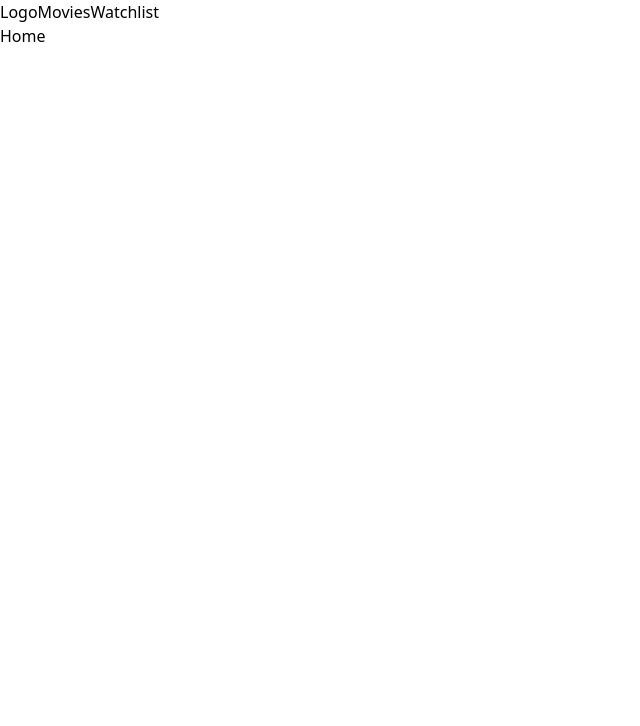
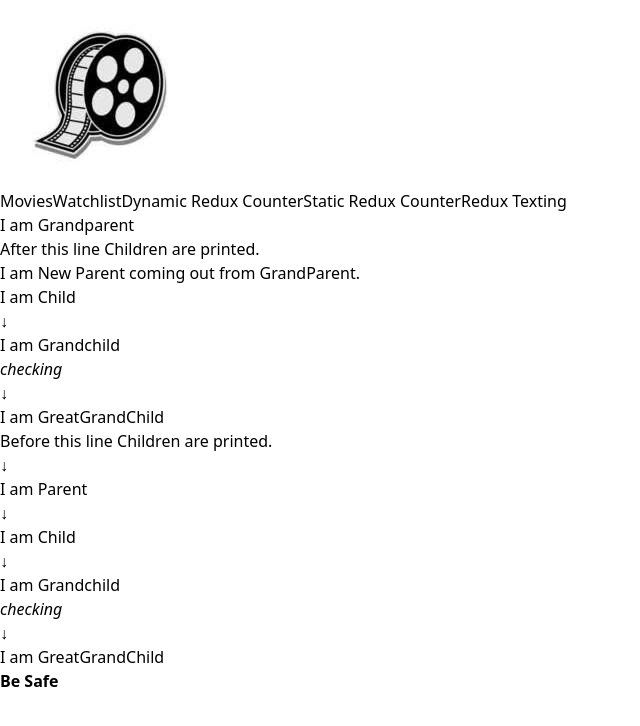
Before and after one commit to kunal1274/vite2_movies, a React (Vite) app: page / in a window 1280 px wide. Shown: the top 726 px of the page, without its empty margins (0-640 px from the left). Built offline with nearby package versions, Linux system fonts and the light colour scheme.

Commit message:
6th push on adding redux counter and redux dynamic counters, redux texting not completed yet

```diff
--- a/package.json
+++ b/package.json
@@ -10,8 +10,10 @@
     "preview": "vite preview"
   },
   "dependencies": {
+    "@reduxjs/toolkit": "^2.2.5",
     "react": "^18.2.0",
     "react-dom": "^18.2.0",
+    "react-redux": "^9.1.2",
     "react-router-dom": "^6.23.1"
   },
   "devDependencies": {
--- a/src/App.jsx
+++ b/src/App.jsx
@@ -2,21 +2,36 @@ import { Route, Routes } from "react-router-dom"
 import NavbarComponent from "./components/navbar/Navbar"
 import HomePage from "./pages/home/Home"
 import WatchlistPage from "./pages/watchlist/Watchlist"
+import Grandparent from "./context/example/ContextExample"
+import AttributesContext from "./context/example/ContextExample"
+import CounterWithReduxComponent from "./redux/component/CounterWithRedux"
+import {Provider} from 'react-redux';
+import { reduxStore } from "./redux/store/store"
+import EnterTextComponent from "./redux/component/EnterText"
+import AdaptableCounterComponent from "./redux/component/AdaptableCounter"
 
 function App() {
 
 
   return (
     <>
+
     <div className="ml-40">
+    <Provider store={reduxStore}>
 
-      <NavbarComponent/>
-      <Routes>
-        <Route path="/" element={<HomePage/>}/>
-        <Route path="/watchlist" element={<WatchlistPage/>}/>
-      </Routes>
+        <NavbarComponent/>
+        <Routes>
+          <Route path="/adaptablecounter" element={<AdaptableCounterComponent/>}/>
+          <Route path="/entertext" element={<EnterTextComponent/>}/>
+          <Route path="/counter" element={<CounterWithReduxComponent/>}/>
+          <Route path="/" element={<AttributesContext/>}/>
+          <Route path="/home" element={<HomePage/>}/>
+          <Route path="/watchlist" element={<WatchlistPage/>}/>
+        </Routes>
+        </Provider>
 
     </div>
+
 
     </>
   )
--- a/src/components/navbar/Navbar.jsx
+++ b/src/components/navbar/Navbar.jsx
@@ -1,11 +1,17 @@
 import { Link } from "react-router-dom";
+import logo from "../../assets/images/movie.jpeg"
 
 function NavbarComponent(){
     return(
-        <div className="flex justify-start mt-20 mb-10 space-x-7 text-4xl font-bold text-blue-800">
-            <Link to="/">Logo</Link>
+        <div className="flex justify-start items-center mt-20 mb-10 space-x-7 text-4xl font-bold text-blue-800">
+            <Link to="/">
+                <img src={logo} className="w-[50px] h-[60px]" alt="movie_logo"/>
+            </Link>
             <Link to="/">Movies</Link>
             <Link to="/watchlist">Watchlist</Link>
+            <Link className="text-xl text-blue-600 font-normal" to="/adaptablecounter">Dynamic Redux Counter</Link>
+            <Link className="text-xl text-blue-600 font-normal" to="/counter">Static Redux Counter</Link>
+            <Link className="text-xl text-blue-600 font-normal" to="/entertext">Redux Texting</Link>
         </div>
     );
 
--- /dev/null
+++ b/src/context/example/ContextExample.jsx
@@ -0,0 +1,69 @@
+import React, { useContext } from "react";
+
+const attributesContextWrapper = React.createContext();
+
+function AttributesContext(){
+    return(
+    <attributesContextWrapper.Provider value={"checking"}>
+        <Grandparent>
+            <NewParent/>
+        </Grandparent>
+    </attributesContextWrapper.Provider>
+    );
+}
+
+function Grandparent({children}){
+    const msg = "Be Safe";
+
+    return <div>
+        I am Grandparent
+        <p>After this line Children are printed.</p>
+        {children}
+        <p>Before this line Children are printed.</p>
+        <div>&#8595;</div>
+        <Parent message={msg}/>
+    </div>
+}
+
+function NewParent(){
+    return <div>
+        I am New Parent coming out from GrandParent.
+        <Child></Child>
+    </div>
+}
+
+function Parent({message}){
+    return <div>
+        I am Parent
+        <div>&#8595;</div>
+        <Child message={message}/>
+    </div>
+}
+
+function Child({message}){
+    return <div>
+        I am Child
+        <div>&#8595;</div>
+        <GrandChild message={message}/>
+    </div>
+}
+
+function GrandChild({message}){
+    const usingAttributesContextValue = useContext(attributesContextWrapper);
+    return <div>
+        I am Grandchild
+        <p><i>{usingAttributesContextValue}</i></p>
+        <div>&#8595;</div>
+        <GreatGrandChild message={message}/>
+    </div>
+}
+
+function GreatGrandChild({message}){
+    return <div>
+        I am GreatGrandChild
+        <p><b>{message}</b></p>
+
+    </div>
+}
+
+export default AttributesContext;
--- /dev/null
+++ b/src/redux/component/AdaptableCounter.jsx
@@ -0,0 +1,53 @@
+import { useDispatch, useSelector } from "react-redux";
+import { dynamicDecrement, dynamicIncrement, dynamicReset } from "../slice/DynamicCounterSlice";
+
+function AdaptableCounterComponent(){
+
+    const dynamicCountFromStore = useSelector((allStates)=>{
+        return allStates.dynamicCounterFromStore
+    })
+    //console.log("using Selector" , dynamicCountFromStore);
+    const count = dynamicCountFromStore.value;
+    const doTheActionDispatchFromComponent = useDispatch();
+
+    const handleIncrement = () => {
+        console.log("Inc")
+        doTheActionDispatchFromComponent(dynamicIncrement());
+    }
+
+    const handleDecrement = () => {
+        console.log("Dec")
+        doTheActionDispatchFromComponent(dynamicDecrement())
+    }
+
+    const handleReset = () => {
+        console.log("Reset")
+        doTheActionDispatchFromComponent(dynamicReset())
+    }
+    return(
+        <div className="ml-5">
+            Adaptable Counter
+            <p>{count}</p>
+
+            <button className="h-15 w-30 my-2 mr-2 p-2 border border-2 border-solid border-green-400 text-center" onClick={handleIncrement}>Increment</button>
+
+            {count === 0
+                ?
+                <>
+                 <button className="h-15 w-30 text-center box-border my-2 mr-2 p-2 border border-2 border-solid border-gray-400 bg-gray-100" onClick={handleDecrement} disabled>Decrement</button>
+                 <button className="h-15 w-30 text-center box-border my-2 mr-2 p-2 border border-2 border-solid border-gray-400 bg-gray-100" onClick={handleReset} disabled={true}>Reset</button>
+                </>
+
+                :
+                <>
+                 <button className="h-15 w-30 text-center box-border my-2 mr-2 p-2 border border-2 border-solid border-red-400" onClick={handleDecrement}>Decrement</button>
+                <button className="h-15 w-30 text-center box-border my-2 mr-2 p-2 border border-2 border-solid border-yellow-600" onClick={handleReset} disabled={false}>Reset</button>
+                </>
+
+            }
+            {/* <button className="h-15 w-30 text-center box-border my-2 mr-2 p-2 border border-2 border-solid border-red-400" onClick={handleDecrement}>Decrement</button> */}
+
+        </div>
+    );
+}
+export default AdaptableCounterComponent;
--- /dev/null
+++ b/src/redux/component/CounterWithRedux.jsx
@@ -0,0 +1,31 @@
+import { useSelector,useDispatch } from "react-redux";
+import { decrement, increment } from "../slice/CounterSlice";
+
+function CounterWithReduxComponent(){
+    const count = useSelector((allStates)=>{
+       return allStates.counterFromStore.value
+    })
+    // console.log(count);
+    const doTheDispatch = useDispatch();
+
+    function onIncrement(){
+        // console.log("Inc")
+        doTheDispatch(increment());
+    }
+
+    function onDecrement(){
+        // console.log("Dec")
+        doTheDispatch(decrement());
+    }
+    return (
+        <div>
+            Counter with Redux
+            <div className="mb-5 mt-5">Count : {count}</div>
+            <button className="mr-10 border bg-green-600 p-2" onClick={onIncrement}>Increment</button>
+            <button className="border bg-red-400 p-2" onClick={onDecrement}>Decrement</button>
+
+        </div>
+    );
+}
+
+export default CounterWithReduxComponent;
--- /dev/null
+++ b/src/redux/component/EnterText.jsx
@@ -0,0 +1,36 @@
+import { useState } from "react"
+
+function EnterTextComponent(){
+    const [text,setText] = useState("Hippopotamus")
+    // useState
+    // let writtenString = "Hippopotamus";
+
+    const handleTextChange = (e) =>{
+    //    return writtenString = e.target.value;
+    setText(e.target.value)
+    }
+
+    const handleUpperCase =()=>{
+    //    return writtenString[0].toUpperCase();
+    const changedText = text[0].toUpperCase();
+    setText(changedText)
+    }
+
+    const handleLowerCase =() =>{
+    //    return writtenString[0].toLowerCase();
+    const changedText = text[0].toLowerCase();
+    setText(changedText)
+    }
+
+    return(
+        <div>
+            <h1>Changing the Case of given Written String</h1>
+            <p className="m-5">{text}</p>
+            <input className="border border-black border-solid" type="text" onChange={handleTextChange} placeholder="Enter your Name"/>
+            <button className="m-4 border border-purple-500 border-2 p-3" onClick={handleUpperCase}>UpperCase</button>
+            <button className="border border-2 border-gray-500 p-3" onClick={handleLowerCase}>LowerCase</button>
+        </div>
+    );
+}
+
+export default EnterTextComponent;
--- /dev/null
+++ b/src/redux/slice/CounterSlice.jsx
@@ -0,0 +1,21 @@
+import {createSlice}from '@reduxjs/toolkit';
+
+export const counterSlice = createSlice({
+    name: 'counter',
+    purpose : "To create counter",
+    initialState : {
+        value : 0
+    },
+    reducers :{
+        increment : (prevState)=>{
+            prevState.value = prevState.value + 1
+        },
+        decrementCounter : (prevState)=>{
+            prevState.value -= 1
+        }
+
+    }
+})
+
+export const {increment,decrementCounter:decrement} = counterSlice.actions;
+export default counterSlice.reducer;
--- /dev/null
+++ b/src/redux/slice/DynamicCounterSlice.jsx
@@ -0,0 +1,28 @@
+import { createSlice } from "@reduxjs/toolkit";
+
+export const dynamicCounterSlice = createSlice({
+    name : 'Dynamic Counter',
+    purpose : " This will be a conditional counter . It can't go negative and has reset function as well to reset to initial state.",
+    initialState:{
+        value : 0,
+    },
+    reducers:{
+        inc:(prevState)=>{
+            prevState.value += 1
+        },
+        dec: (prevState) =>{
+            if(prevState.value>0){
+            prevState.value -= 1
+            }
+
+        },
+        resetting : (prevState)=>{
+            prevState.value = 0
+        }
+
+    }
+})
+
+export const {inc:dynamicIncrement,dec:dynamicDecrement,resetting : dynamicReset} = dynamicCounterSlice.actions;
+
+export default dynamicCounterSlice.reducer;
--- /dev/null
+++ b/src/redux/store/store.jsx
@@ -0,0 +1,14 @@
+import { configureStore } from "@reduxjs/toolkit";
+import counterReducer from "../slice/CounterSlice";
+import dynamicCounterReducer from "../slice/DynamicCounterSlice";
+
+export const reduxStore = configureStore({
+    reducer : {
+        counterFromStore : counterReducer,
+        dynamicCounterFromStore : dynamicCounterReducer
+
+    }
+})
+
+// export default reduxStore;
+// export {reduxStore};
```
Also changed, not shown: src/assets/images/movie.jpeg (added), 1 other file (tests, documents, lock files or other folders).
